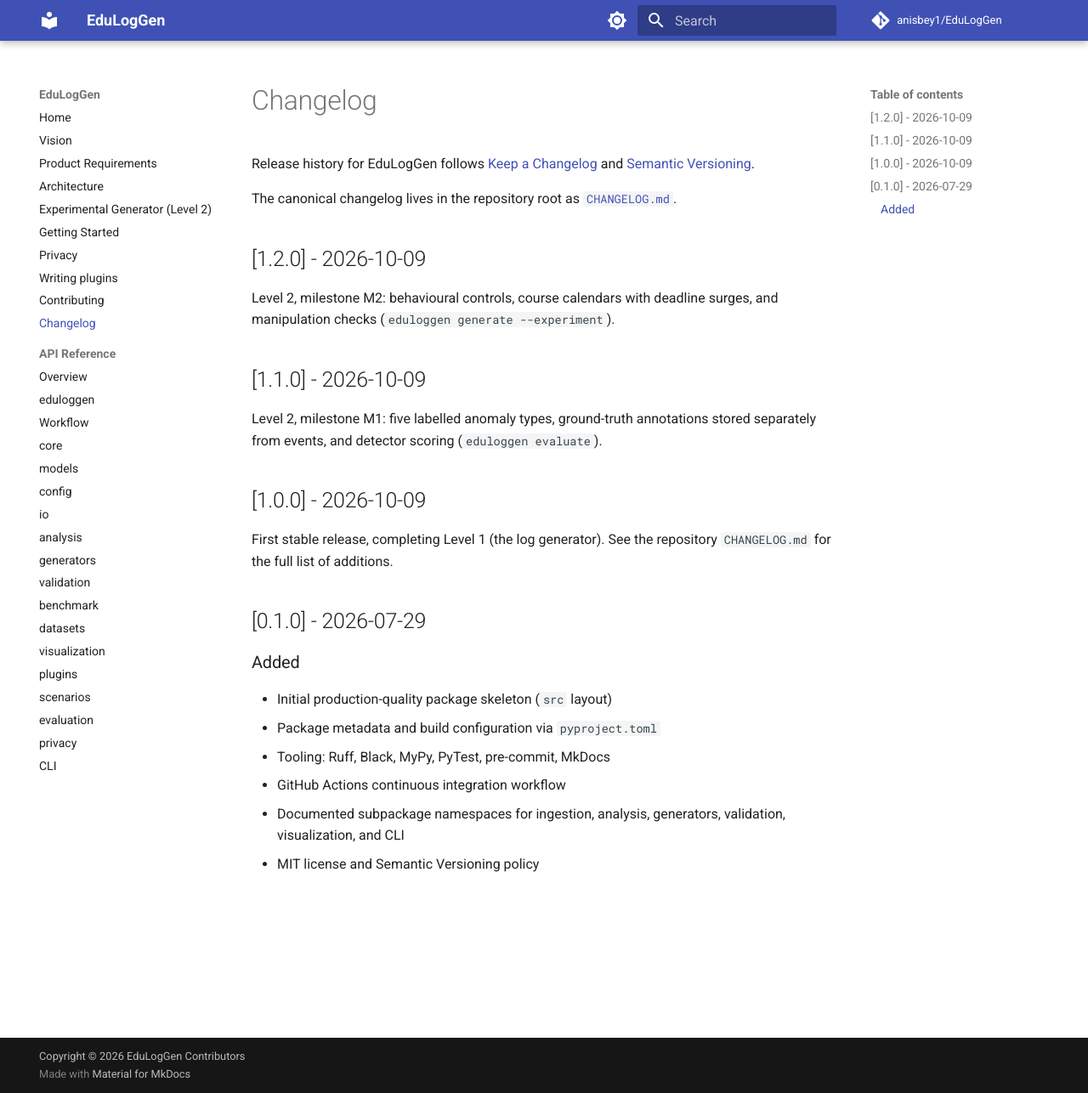
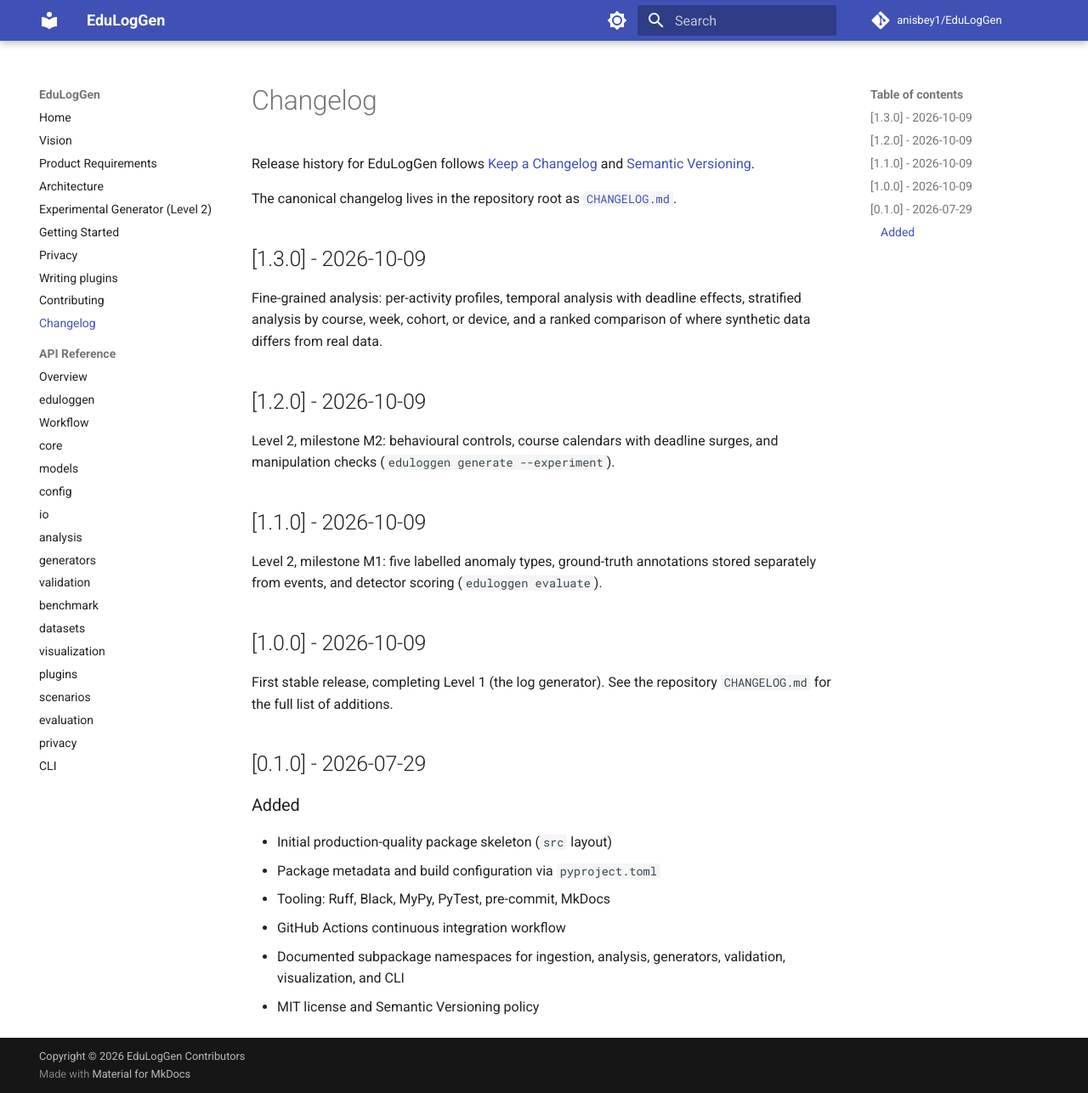
Before and after one commit to anisbey1/EduLogGen, an MkDocs documentation site: the page built from docs/changelog.md, in a window 1280 px wide and 1286 px high. Shown: the whole window at 85% size. Built offline with MkDocs 1.6.1 and Material for MkDocs 9.7.7, drawn with Linux system fonts in a browser that asks for light colours; comment, search, counter and statistics services are not loaded.

Commit message:
release: 1.3.0
Fine-grained analysis: per-activity profiles, temporal analysis with
deadline effects, stratified analysis, and a ranked comparison of where
synthetic data differs from real data.

```diff
--- a/docs/changelog.md
+++ b/docs/changelog.md
@@ -6,6 +6,12 @@ Release history for EduLogGen follows
 
 The canonical changelog lives in the repository root as
 [`CHANGELOG.md`](https://github.com/anisbey1/EduLogGen/blob/main/CHANGELOG.md).
+
+## [1.3.0] - 2026-10-09
+
+Fine-grained analysis: per-activity profiles, temporal analysis with
+deadline effects, stratified analysis by course, week, cohort, or device, and
+a ranked comparison of where synthetic data differs from real data.
 
 ## [1.2.0] - 2026-10-09
 
--- a/src/eduloggen/__version__.py
+++ b/src/eduloggen/__version__.py
@@ -6,4 +6,4 @@ Hatchling reads ``__version__`` from this file for builds and metadata.
 
 from __future__ import annotations
 
-__version__ = "1.2.0"
+__version__ = "1.3.0"
```
Also changed, not shown: CHANGELOG.md (+7 -2 lines), README.md (+1 -1 lines), 1 other file.
